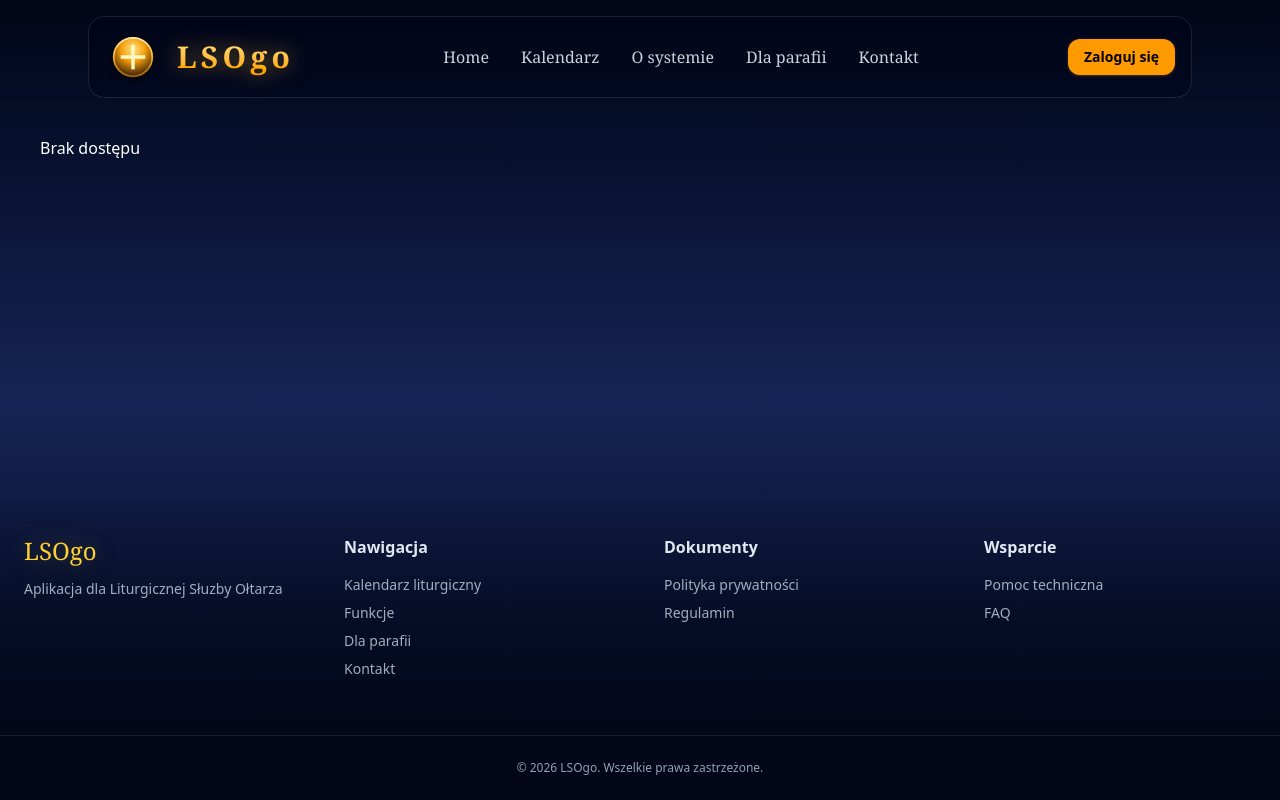
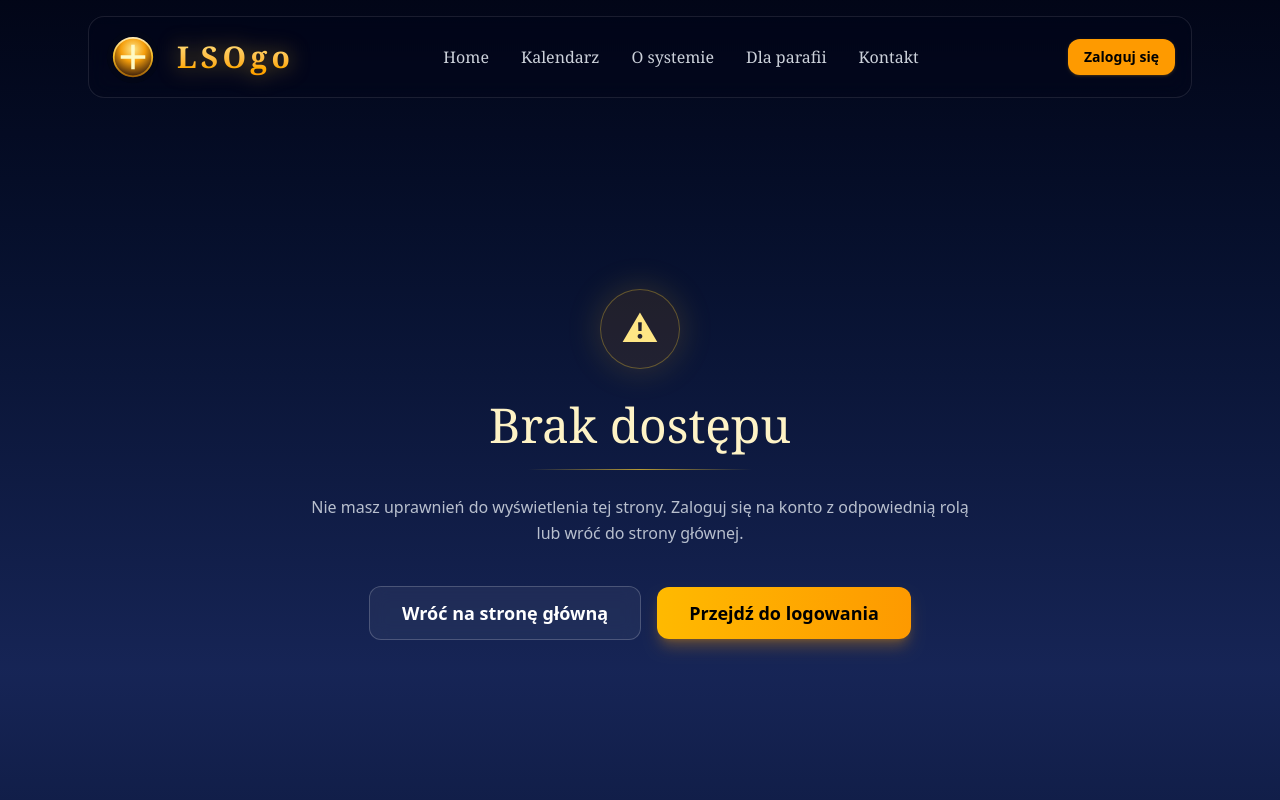
Before and after one commit to grzegorz2803/lsogo-web, a React (Vite) app: page /brak-dostepu in a window 1280 px wide. Shown: the top 800 px of the page. Built offline with nearby package versions, Linux system fonts and the light colour scheme.

Commit message:
feat: add styled access denied page consistent with LSOgo desing

```diff
--- a/src/pages/AccessDenidedPage.tsx
+++ b/src/pages/AccessDenidedPage.tsx
@@ -1,3 +1,37 @@
+import { Link } from "react-router-dom";
+import { Button } from "../components/Button";
+
 export function AccessDeniedPage() {
-  return <div className="p-10 text-white">Brak dostępu</div>;
+  return (
+    <div className="relative min-h-screen w-full overflow-hidden px-6 py-2">
+      <div className="mx-auto flex min-h-[calc(100vh-5rem)] max-w-5xl items-center justify-center">
+        <div className="w-full rounded-4xl  px-8 py-15 text-center  sm:px-12">
+          <div className="mx-auto flex h-20 w-20 items-center justify-center rounded-full border border-amber-300/30 bg-amber-500/10 text-4xl text-amber-200 shadow-[0_0_35px_rgba(251,191,36,0.18)]">
+            ⚠
+          </div>
+
+          <h1 className="mt-8 font-serif text-4xl text-amber-100 sm:text-5xl">
+            Brak dostępu
+          </h1>
+
+          <div className="mx-auto mt-5 h-px w-56 bg-linear-to-r from-transparent via-amber-300/70 to-transparent" />
+
+          <p className="mx-auto mt-6 max-w-2xl text-sm leading-relaxed text-slate-200/80 sm:text-base">
+            Nie masz uprawnień do wyświetlenia tej strony. Zaloguj się na konto
+            z odpowiednią rolą lub wróć do strony głównej.
+          </p>
+
+          <div className="mt-10 flex flex-col items-center justify-center gap-4 sm:flex-row">
+            <Link to="/">
+              <Button variant="secondary">Wróć na stronę główną</Button>
+            </Link>
+
+            <Link to="/login">
+              <Button variant="primary">Przejdź do logowania</Button>
+            </Link>
+          </div>
+        </div>
+      </div>
+    </div>
+  );
 }
```
